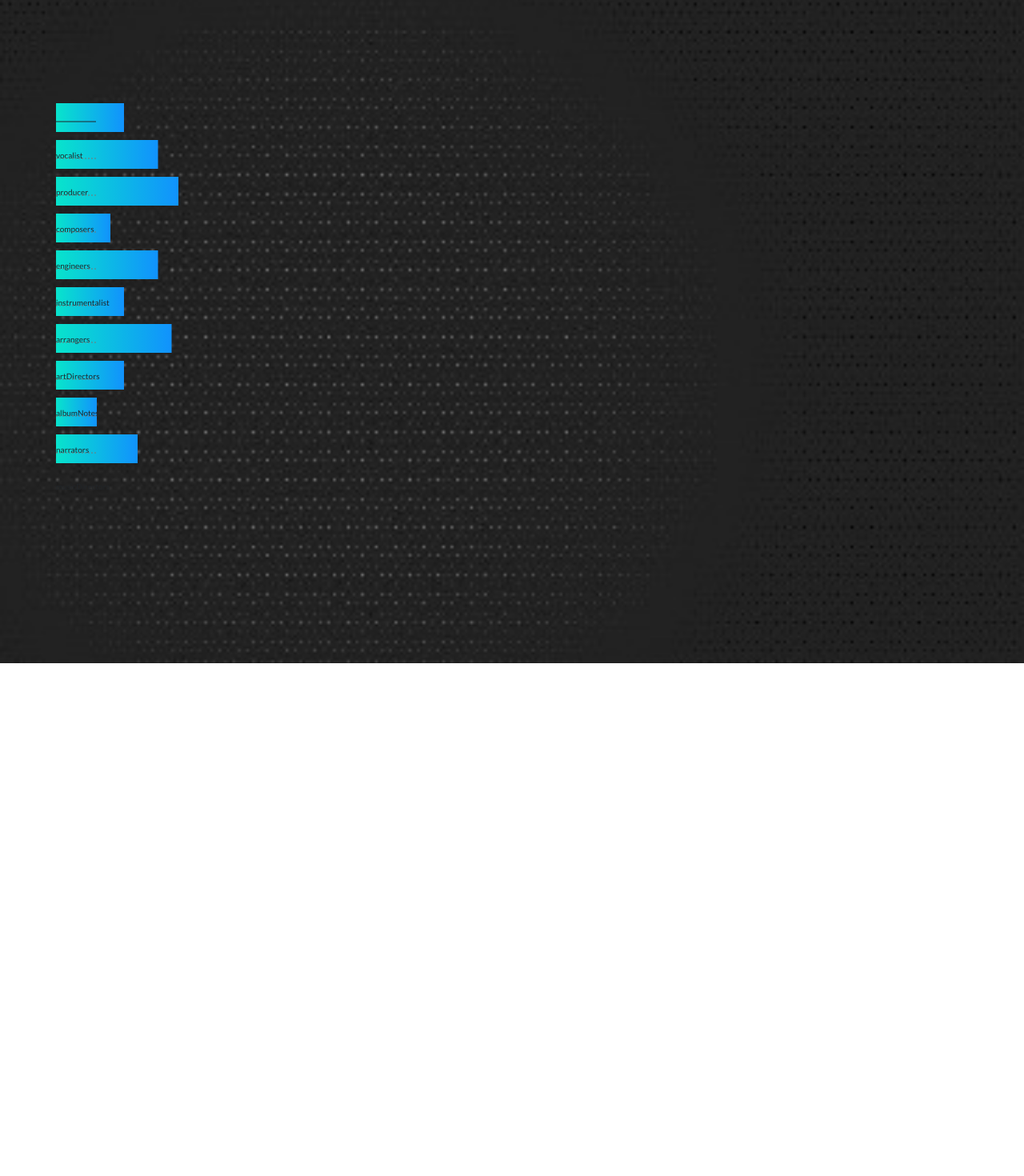
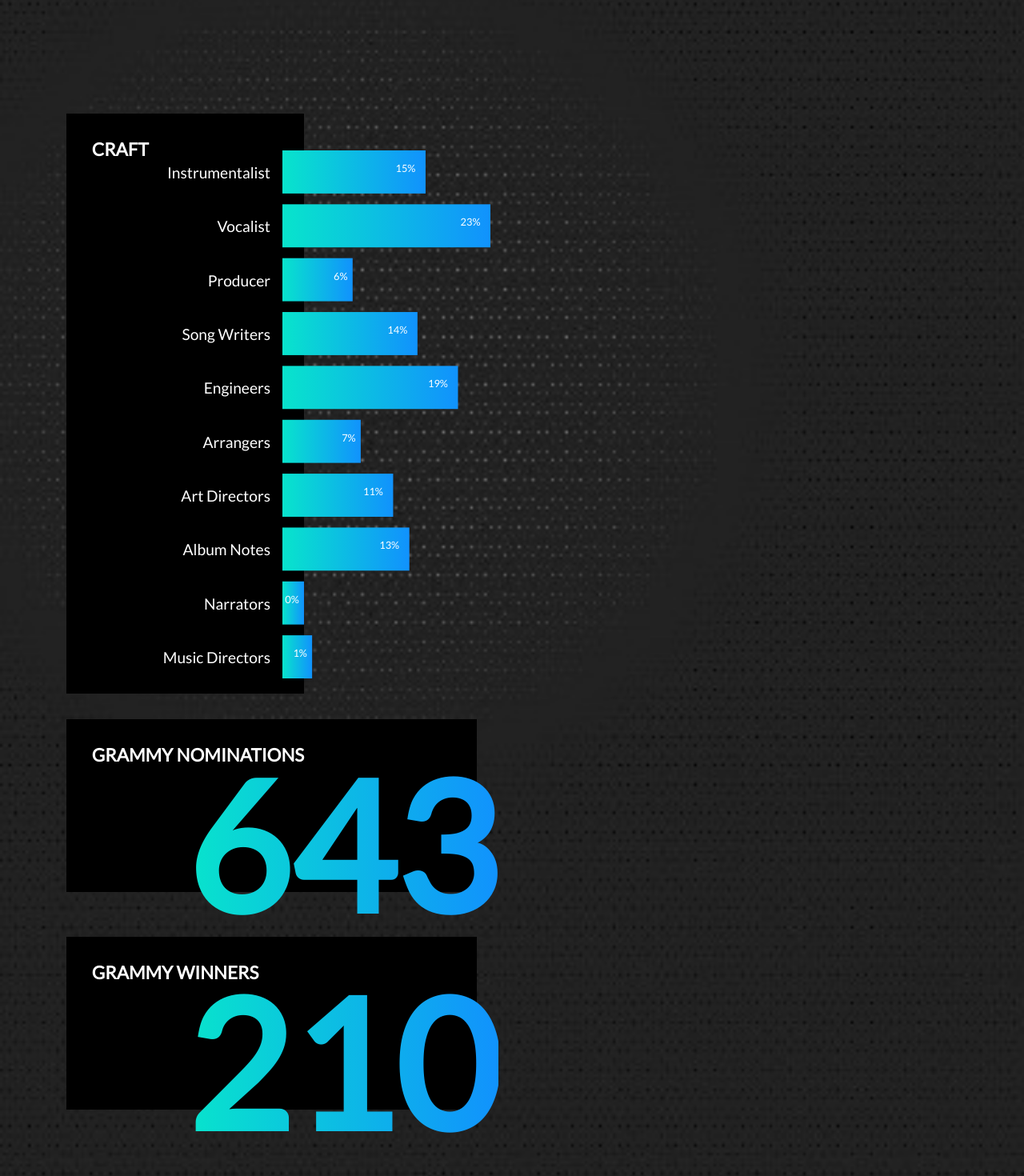
Before and after one commit to germancardenasm/recordingacademy, a React (Create React App) app: page / in a window 1280 px wide. Shown: the part 1560-3030 px from the top of the page at 80% size. Before the commit the page ends 2389 px from the top, so only its background shows below. Built offline with nearby package versions, Linux system fonts and the light colour scheme.

Commit message:
bargraph & Number indicator finished

```diff
--- a/src/App.scss
+++ b/src/App.scss
@@ -3,6 +3,8 @@
 @import './src/components/Header/Header.scss';
 @import './src/components/Slider/Slider.scss';
 @import './src/components/Membership/Membership.scss';
+@import './src/components/Statistics/Statistics.scss';
+
 
 *{
   font-family: 'lato';
--- a/src/components/Bargraph/Bargraph.js
+++ b/src/components/Bargraph/Bargraph.js
@@ -1,4 +1,3 @@
-
 import  React from 'react';
 import * as d3 from "d3";
 
@@ -7,20 +6,30 @@ class Bargraph extends React.Component{
     constructor(props){
         super(props)
         this.createBarChart = this.createBarChart.bind(this);
+
+        this.state={
+            barHeight: 66,
+        }
      }
 
      componentDidMount() {
-        this.createBarChart()
+        this.createBarChart();
+     }
+
+     textInBarRigthMargin(num){
+         const x = parseFloat(num) >= 10 ? 25 : 15
+         return x
      }
 
      createBarChart() {
         const node = this.node
-        let barHeight = 46;
-        let xScale = d3.scaleLinear().range([0,153]);
+        let barHeight = this.state.barHeight
+        let xScale = d3.scaleLinear().range([27,260]);
             xScale.domain([0,d3.max(this.props.data, (d)=>parseFloat(d[1]))]);
-        let yScale= d3.scaleBand().range([0,this.props.data.length*46]);
+        let yScale= d3.scaleBand().range([0,this.props.data.length*barHeight]).paddingInner(0.2);
             yScale.domain(this.props.data.map(data => data[0]))
 
+        this.setState({barHeight: yScale.bandwidth(),})
         let defs = d3.select(node).append('defs');
 
         let gradient = defs.append("linearGradient")
@@ -42,22 +51,28 @@ class Bargraph extends React.Component{
                     .attr("stop-color", "#1192FD")
                     .attr("stop-opacity", 1);
 
-        let barGroup= d3.select(node).append('g');
+        let barGroup= d3.select(node).append('g').attr("transform","translate(170,46)");
 
-        barGroup
+        let individualBars = barGroup
             .selectAll('rect')
             .data(this.props.data)
             .enter()
-            .append('rect');
+            .append('g');
 
-        barGroup
-            .selectAll('rect')
-            .data(this.props.data)
+        individualBars
+            .append('rect')
             .attr("fill", "url(#svgGradient)")
+            .attr('y', function(d) {  return yScale(d[0]); })
             .attr('width', function(d) {  return xScale(d[1]); })
-            .attr('height', barHeight - 10)
-            .attr('transform', function(d, i){
-                                return "translate(0," + (i * barHeight) + ")"});
+            .attr('height', yScale.bandwidth());
+
+        individualBars
+            .append('text')
+            .attr('class', 'value')
+            .attr('y', (a) => yScale(a[0]) + yScale.bandwidth() / 2)
+            .attr('x', (a) => xScale(a[1])-this.textInBarRigthMargin(a[1]))
+            .attr('text-anchor', 'middle')
+            .text((a) => `${a[1]}%`)
 
         barGroup
         .selectAll('rect')
@@ -65,25 +80,24 @@ class Bargraph extends React.Component{
         .exit()
         .remove();
 
-        var yAxis = d3.axisRight(yScale)
-            .tickSize(50);
+        var yAxis = d3.axisRight(yScale);
 
-        let yAxisG = d3.select(node).append('g');
+        let yAxisG = d3.select(node).append('g').attr('className','tickNames').attr("transform","translate(100,0)");
         yAxisG.call(customYAxis);
 
         function customYAxis(g) {
             g.call(yAxis);
             g.select(".domain").remove();
-            g.selectAll(".tick:not(:first-of-type) line").attr("stroke", "#777").attr("stroke-dasharray", "2,2");
-            g.selectAll(".tick text").attr("x", 0).attr("dy", 46);
+            g.selectAll(".tick line").attr("stroke", "none");
+            g.selectAll(".tick text").attr("x", 55).attr("dy", yScale.bandwidth()).attr('text-anchor',"end");
           }
-
      }
 
      render(){
         return(
-            <div>
-                <svg ref={node => this.node = node} width={700} height={700}>
+            <div className="bargraph_container" style={{height: 725}}>
+                <div className="rectangle_statistics bg-color-black "><h3 className="title">CRAFT</h3></div>
+                <svg className="bargraph_svg" ref={node => this.node = node} width={550} height={750}>
                 </svg>
             </div>
         )
--- /dev/null
+++ b/src/components/Bargraph/Bargraph.scss
@@ -0,0 +1,39 @@
+
+.bargraph_container{
+    position: relative;
+    max-width: 540px;
+    min-width: 540px;
+
+   .rectangle_statistics{
+        height: 100%;
+        width: 55%;
+        position: absolute;
+        z-index: -1;
+    }
+
+    .bargraph_svg{
+        margin-left: 100px;
+    }
+    .bargraph_container{
+        margin-left: 5rem;
+        width: 300px;
+    }
+
+    .tick{
+        color: white;
+        font-family: 'montserrat';
+        font-size: 1.2rem;
+    }
+
+    .tickNames{
+        width: 100px;
+    }
+
+    .value{
+        fill: white;
+        font-size: 0.8rem;
+    }
+
+
+
+}
--- a/src/components/Homepage/Homepage.js
+++ b/src/components/Homepage/Homepage.js
@@ -32,6 +32,54 @@ class Homepage extends React.Component{
                     title: "",
                     textContent: "",
                 },
+                statistics:{
+                  title:"RECORDING ACADEMY MEMBER CLASS OF 2019 STATS",
+                  grammyNominations:"",
+                  grammyWinners:"",
+                  gender: {
+                      male:"",
+                      female:"",
+                      other:"",
+                      notDisclose:"",
+                  },
+                  age:{
+                      under39:"",
+                      over40:"",
+                  },
+                  genres:{
+                      pop:"",
+                      rock:"",
+                      jazz:"",
+                      newage:"",
+                      bluegrass:"",
+                      folk:"",
+                      reggae:"",
+                      world:"",
+                      theater:"",
+                      classical:"",
+                  },
+                  craft:[
+                      ["Instrumentalist", "15"],
+                      ["Vocalist", "23"],
+                      ["Producer", "6"],
+                      ["Song Writers", "14"],
+                      ["Engineers", "19"],
+                      ["Arrangers", "7"],
+                      ["Art Directors", "11"],
+                      ["Album Notes", "13"],
+                      ["Narrators", "0"],
+                      ["Music Directors", "1"]
+                  ],
+                  ethnicity:{
+                      african:"",
+                      alaskan:"",
+                      asian:"",
+                      caucasian:"",
+                      hispanic:"",
+                      notDisclose:"",
+                      other:"",
+                  },
+              }
               }
          }
   }
--- /dev/null
+++ b/src/components/NumIndicator/NumIndicator.js
@@ -0,0 +1,13 @@
+import  React from 'react';
+
+function NumIndicator(props) {
+
+    return(
+        <div  className="numIndicator_containter">
+                 <div className="rectangle_numindicator bg-color-black "><h3 className="title">{props.name}</h3></div>
+               <span className="numIndicator_text tx-color-gradient">{props.data}</span>
+        </div>
+    )
+}
+
+export default NumIndicator;
--- /dev/null
+++ b/src/components/NumIndicator/NumIndicator.scss
@@ -0,0 +1,27 @@
+.numIndicator_containter{
+
+    position: relative;
+    max-width: 540px;
+    min-width: 540px;
+    height: 240px;
+    text-align: right;
+    margin-top: 2rem;
+
+
+    .rectangle_numindicator{
+        height: 90%;
+        width: 95%;
+        position: absolute;
+        z-index: -1;
+        text-align: left;
+    }
+
+    .numIndicator_text{
+        line-height: 1.4;
+        margin: 0;
+        font-size: 14rem;
+        font-weight: bolder;
+    }
+
+
+}
--- a/src/components/Slider/Slider.js
+++ b/src/components/Slider/Slider.js
@@ -1,5 +1,4 @@
 import React from 'react';
-import Image from 'react-bootstrap/Image';
 import Carousel from '../../../node_modules/react-bootstrap/Carousel';
 
 
--- a/src/components/Statistics/Statistics.js
+++ b/src/components/Statistics/Statistics.js
@@ -1,72 +1,28 @@
 import  React from 'react';
 import Bargraph from "../Bargraph/Bargraph.js";
+import NumIndicator from "../NumIndicator/NumIndicator.js";
 
 class Statistics extends React.Component{
 
     constructor(props){
         super(props);
-
-        this.state= {
-                title:"RECORDING ACADEMY MEMBER CLASS OF 2019 STATS",
-                grammyNominations:"",
-                grammyWinners:"",
-                gender: {
-                    male:"",
-                    female:"",
-                    other:"",
-                    notDisclose:"",
-                },
-                age:{
-                    under39:"",
-                    over40:"",
-                },
-                genres:{
-                    pop:"",
-                    rock:"",
-                    jazz:"",
-                    newage:"",
-                    bluegrass:"",
-                    folk:"",
-                    reggae:"",
-                    world:"",
-                    theater:"",
-                    classical:"",
-                },
-                craft:[
-                   ["vocalist", "10"],
-                   ["producer", "15"],
-                   ["composers", "18"],
-                   ["engineers", "8"],
-                   ["instrumentalist", "15"],
-                   ["arrangers", "10"],
-                   ["artDirectors", "17"],
-                   ["albumNotes", "10"],
-                   ["narrators", "6"],
-                   ["musicDirectors", "12"]
-                ],
-                ethnicity:{
-                    african:"",
-                    alaskan:"",
-                    asian:"",
-                    caucasian:"",
-                    hispanic:"",
-                    notDisclose:"",
-                    other:"",
-                },
-
-         }
     }
 
     componentDidMount(){
         this.setState({
-            data: this.props.craft,
+           data: this.props,
         });
     };
 
     render(){
+        console.log(this.props);
+        return(
+            <div className="statistics">
+              <Bargraph data={this.props.data.craft}/>
+              <NumIndicator data={643} name={"GRAMMY NOMINATIONS"}/>
+              <NumIndicator data={210} name={"GRAMMY WINNERS"}/>
+            </div>
 
-        return(
-            <Bargraph data={this.state.craft}/>
         )
     }
 
--- a/src/components/Statistics/Statistics.scss
+++ b/src/components/Statistics/Statistics.scss
@@ -0,0 +1,13 @@
+@import '../Bargraph/Bargraph.scss';
+@import '../NumIndicator/NumIndicator.scss';
+
+.statistics{
+    color: white;
+    padding: 0.8rem;
+
+    .title{
+        margin: 2rem;
+        font-size: 1.4rem;
+        font-weight: bold;
+    }
+}
--- a/src/data/data.js
+++ b/src/data/data.js
@@ -61,11 +61,11 @@ const data ={
         classical:"",
     },
     craft:[
+       ["instrumentalist", "15"],
        ["vocalist", "10"],
        ["producer", "15"],
        ["composers", "18"],
        ["engineers", "8"],
-       ["instrumentalist", "15"],
        ["arrangers", "10"],
        ["artDirectors", "17"],
        ["albumNotes", "10"],
```
